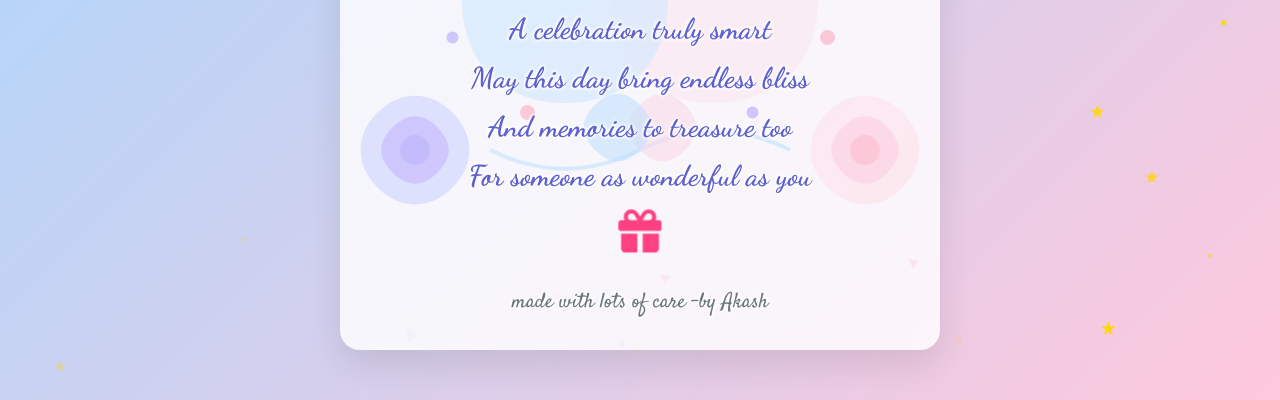
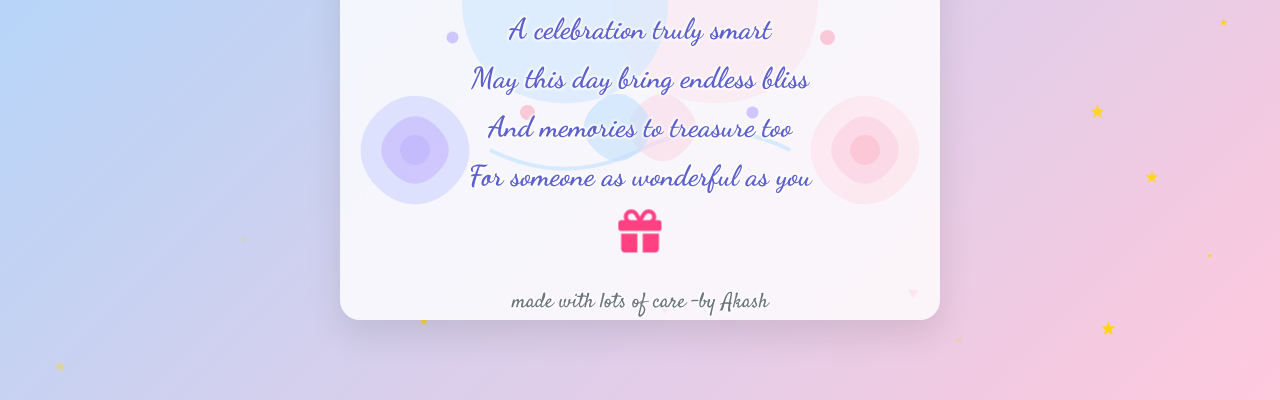
Before and after one commit to Akashsoni2004/Birthday, a plain HTML site: page index.html in a window 1280 px wide. Shown: the part 400-800 px from the top of the page. Drawn offline with nearby package versions, Linux system fonts and the light colour scheme.

Commit message:
Add files via upload

```diff
--- a/index.html
+++ b/index.html
@@ -16,9 +16,9 @@
             font-family: 'Poppins', sans-serif;
             margin: 0;
             padding: 0;
+            height: 100vh;
+            overflow: hidden;
             background: linear-gradient(135deg, #a5d8ff 0%, #ffc8dd 100%);
-            min-height: 100vh;
-            overflow-x: hidden;
         }
 
 
@@ -26,8 +26,7 @@
             position: relative;
             width: 90%;
             max-width: 600px;
-            min-height: 80vh;
-            height: auto;
+            height: 80vh;
             max-height: 700px;
             border-radius: 20px;
             background: rgba(255, 255, 255, 0.8);
```
